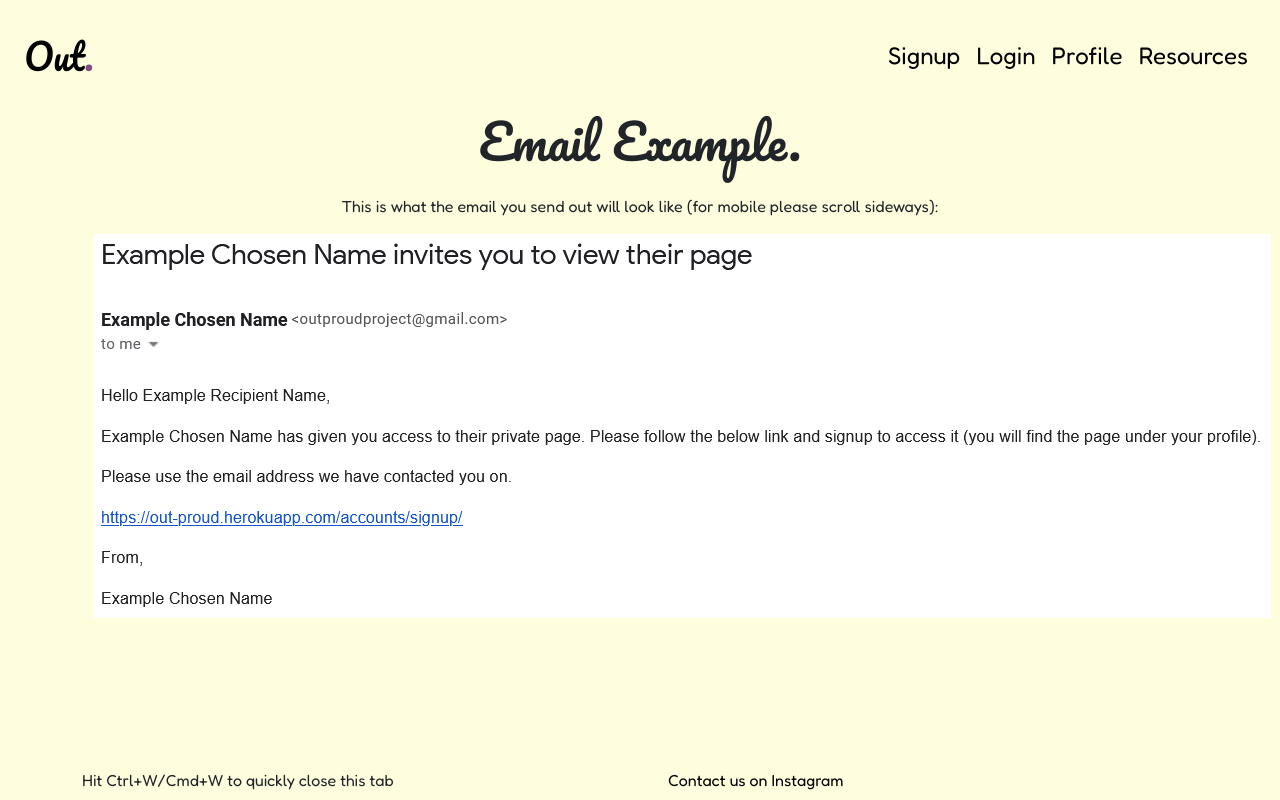
After one commit to keelback-code/out-proud, a Django app: page /email_example/ in a window 1280 px wide. The commit adds this page. Run offline with Django 3.2, Linux system fonts and the light colour scheme.

Commit message:
Add example email and extra text to allow viewer form

```diff
--- a/out_app/urls.py
+++ b/out_app/urls.py
@@ -20,6 +20,7 @@ urlpatterns = [
     path('creator_page/delete_page/<slug:slug>/', views.DeletePage.as_view(),
          name='delete_page'),
     path('user_error/', views.error_page, name='user_error'),
+    path('email_example/', views.email_example_page, name='email_example'),
     path('favicon.ico', RedirectView.as_view(url=staticfiles_storage.url(
          'favicon.ico')),),
 ]
--- a/out_app/views.py
+++ b/out_app/views.py
@@ -261,3 +261,16 @@ def error_page(request):
             "viewer_access": check_viewer_exists(request)
         }
     )
+
+
+def email_example_page(request):
+    """
+    Function to retrieve the email example page.
+    """
+    return render(
+        request,
+        "email_example.html",
+        {
+            "viewer_access": check_viewer_exists(request)
+        }
+    )
--- a/out_proj/settings.py
+++ b/out_proj/settings.py
@@ -29,7 +29,7 @@ TEMPLATES_DIR = os.path.join(BASE_DIR, 'templates')
 SECRET_KEY = os.environ.get('SECRET_KEY')
 
 # SECURITY WARNING: don't run with debug turned on in production!
-DEBUG = False
+DEBUG = True
 
 ALLOWED_HOSTS = ['out-proud.herokuapp.com', 'localhost']
 
--- /dev/null
+++ b/templates/email_example.html
@@ -0,0 +1,25 @@
+{% extends "base.html" %}
+
+{% block content %}
+
+{% load static %}
+
+<div class="container">
+  <div class="row">
+    <div class="col text-center">
+      <h1 class="landing-heading mb-4">Email Example.</h1>
+      <p>This is what the email you send out will look like (for mobile please scroll sideways):</p>
+      <div>
+        <img src="{% static 'images/email-example-image.png' %}" alt="An example of the email that the 'Allow Viewer' form will send out.
+        The subject line says: 'Example Chosen Name invites you to view their page'. The body of the email says: 'Hello Example Recipient Name,
+        Example Chosen Name has given you access to their private page.
+        Please follow the below link and signup to access it (you will find the page under your profile).
+        Please use the email address we have contacted you on.
+        out-proud.herokuapp.com/accounts/signup/
+        From, Example Chosen Name' ">
+      </div>
+    </div>
+  </div>
+</div>
+
+{%endblock%}
```
Also changed, not shown: templates/allow_viewer.html (+13 -6 lines), static/images/email-example-image.png (added).
